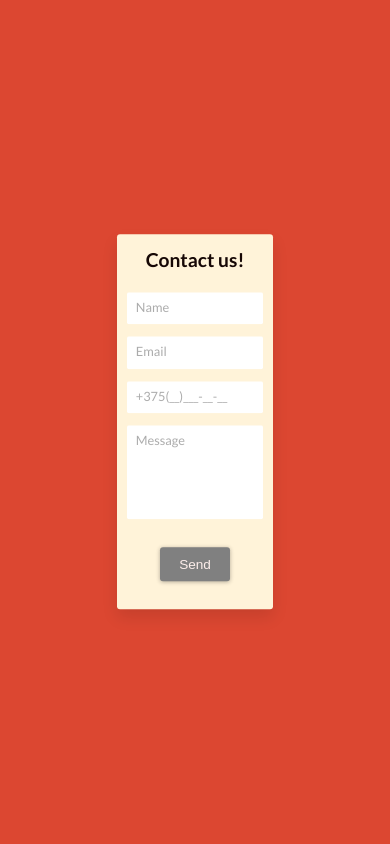
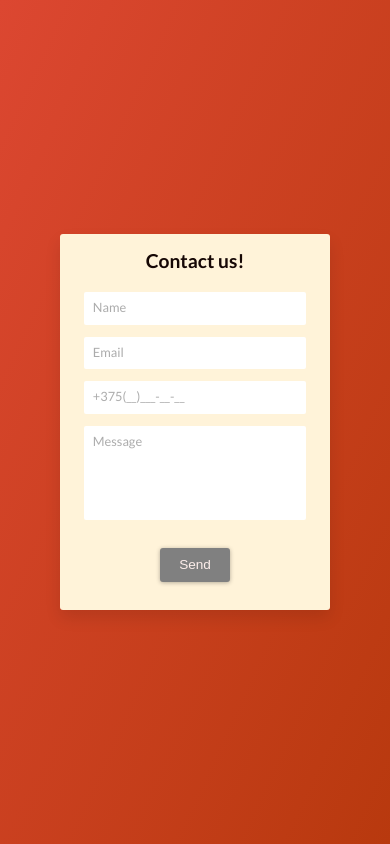
Before and after one commit to Midnight-Time/Simple-form, a website built with webpack: page src/template.html in a window 390 px wide. Built offline with nearby package versions, Linux system fonts and the light colour scheme.

Commit message:
page responsiveness added

```diff
--- a/src/styles/_base.scss
+++ b/src/styles/_base.scss
@@ -18,7 +18,11 @@ html {
 }
 
 body {
-  background: $color-primary;
+  background-image: linear-gradient(
+    to right bottom,
+    $color-primary,
+    $color-primary-dark
+  );
 
   font-family: "Lato", sans-serif;
   font-weight: 300;
@@ -27,16 +31,15 @@ body {
   line-height: 1.6;
   font-size: $text-size-default;
   -webkit-tap-highlight-color: transparent;
+
+  height: 100vh;
+
+  display: grid;
+  align-content: center;
+  grid-template-columns:
+    [page-start] minmax(2rem, 1fr) [center-start] repeat(
+      6,
+      [col-start] minmax(min-content, 14rem) [col-end]
+    )
+    [center-end] minmax(2rem, 1fr) [page-end];
 }
-// .background {
-//   position: fixed;
-//   top: 0;
-//   bottom: 0;
-//   left: 0;
-//   right: 0;
-//   background-image: linear-gradient(
-//     to right bottom,
-//     $color-primary,
-//     $color-primary-dark
-//   );
-// }
--- a/src/styles/_components.scss
+++ b/src/styles/_components.scss
@@ -11,6 +11,20 @@
   gap: 1.5rem;
   align-items: center;
 
+  &__container {
+    // width: 100%;
+
+    background-color: $color-primary-light;
+    padding: 1.4rem;
+    padding-bottom: 3.5rem;
+    border-radius: 3px;
+    box-shadow: $box-shadow-md;
+  }
+
+  &__group {
+    width: 90%;
+  }
+
   input,
   textarea {
     display: block;
@@ -19,8 +33,7 @@
     border-radius: 2px;
     border: 1px solid transparent;
     border-bottom: 3px solid transparent;
-    width: 35vw;
-    // min-width: 30rem;
+    width: 100%;
     outline: none;
     position: relative;
     caret-color: $color-accent;
--- a/src/styles/_layout.scss
+++ b/src/styles/_layout.scss
@@ -1,18 +1,7 @@
 @import "./variables";
 
-.container-inner {
-  position: absolute;
-  top: 50%;
-  left: 50%;
-  transform: translate(-50%, -50%);
-
-  width: 40vw;
-
-  background-color: $color-primary-light;
-  padding: 1.4rem;
-  padding-bottom: 3.5rem;
-  border-radius: 3px;
-  box-shadow: $box-shadow-md;
+.container {
+  grid-column: 3 / 7;
 }
 
 .overlay {
--- a/src/template.html
+++ b/src/template.html
@@ -19,7 +19,8 @@
     <title>Test task for itprofit</title>
   </head>
   <body>
-    <div class="container-inner">
+    <div class="container">
+      <div class="form__container">
         <header class="header">
           <h2>Contact us!</h2>
         </header>
@@ -68,6 +69,7 @@
           <button class="form__button" type="submit" disabled>Send</button>
         </form>
       </div>
+    </div>
 
     <div class="overlay hidden"></div>
     <div class="messageModal hidden">
```
Lines whose indentation alone changed are shown as unchanged.
